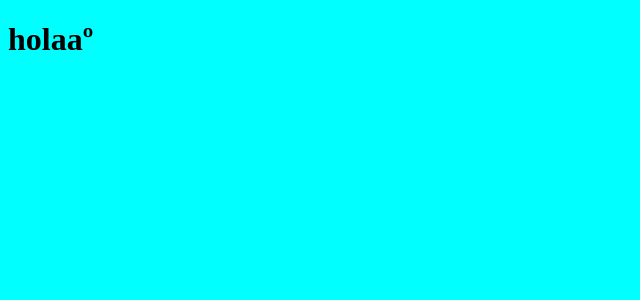
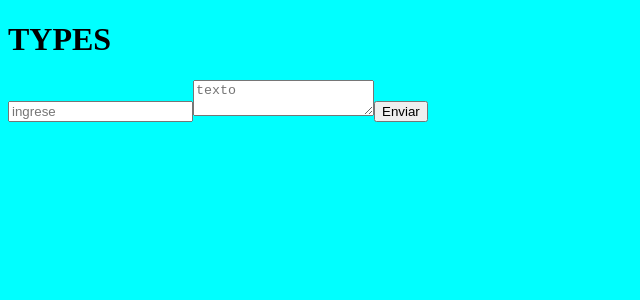
Before and after one commit to saulwolfdev/todo-react-typescript, a React app: page / in a window 1280 px wide. Shown: the top 300 px of the page, without its empty margins (0-640 px from the left). Built offline with nearby package versions, Linux system fonts and the light colour scheme.

Commit message:
agregando form html

```diff
--- a/src/components/App.tsx
+++ b/src/components/App.tsx
@@ -0,0 +1,27 @@
+import * as React from "react";
+import TaskForm from "./TaskForm"
+export class App extends React.Component<IProps, IState>{
+    constructor(props:IProps){
+        super(props);
+        this.state={
+            tasks:[]
+        }
+    }
+
+    render(){
+        return(
+            <div className="container">
+            <h1 className="contaniner">
+                        {this.props.title}
+            </h1>
+            <TaskForm/>
+            </div>
+        )
+    }
+}
+interface IProps{
+    title:string;
+}
+interface IState{
+    tasks:[]
+}
--- /dev/null
+++ b/src/components/TaskForm.tsx
@@ -0,0 +1,21 @@
+import * as React from "react";
+class TaskForm extends React.Component<any, any>{
+
+    handleNewTask(e: React.FormEvent<HTMLFormElement>) {
+        e.preventDefault();
+        console.log("guardando")
+    }
+
+    render() {
+        return (
+            <div className="form">
+                <form onSubmit={(e) => this.handleNewTask(e)} className="form-data">
+                    <input type="text" name="" id="" className="input" placeholder="ingrese" />
+                    <textarea className="text-area" placeholder="texto"></textarea>
+                    <button type="submit" className="button">Enviar</button>
+                </form>
+            </div>
+        )
+    }
+}
+export default TaskForm
--- a/src/index.tsx
+++ b/src/index.tsx
@@ -1,8 +1,8 @@
 import * as React from 'react';
 import * as ReactDOM from 'react-dom';
 import "./styles/main.scss"
-
+import {App} from "./components/App"
 
 const app = document.getElementById('app');
 
-ReactDOM.render(<h1>holaaº</h1>, app);
+ReactDOM.render(<App title="TYPES"/>, app);
```
